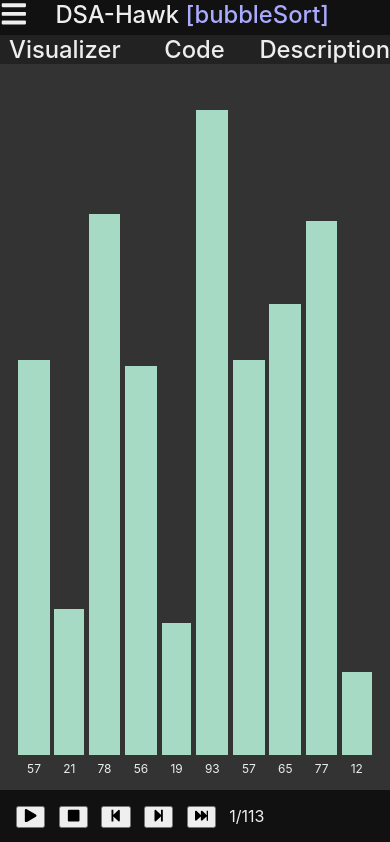
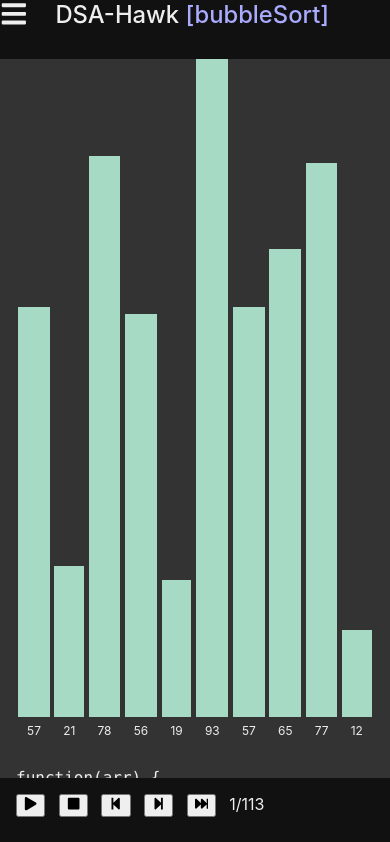
Before and after one commit to HenryLoo/DSA-Hawk, a React (Create React App) app: page / in a window 390 px wide. Shown: the top 842 px of the page. Built offline with nearby package versions, Linux system fonts and the light colour scheme.

Commit message:
Fix single page scrolling UI

```diff
--- a/src/App.css
+++ b/src/App.css
@@ -62,12 +62,10 @@
 @media only screen and (max-width: 768px) {
   .App {
     grid-template-areas:
-        "header"
-        "tabs"
         "display"
-        "footer";
+        "side";
     grid-template-columns: 1fr;
-    grid-template-rows: auto auto 2fr auto;
+    grid-template-rows: 89vh 89vh;
     column-gap: 0%;
   }
 
@@ -75,13 +73,30 @@
     font-size: calc(16px + 2vmin);
   }
 
+  .App-header {
+    position: fixed;
+    z-index: 2;
+    left: 0;
+    right: 0;
+    height: 7vh;
+  }
+
   .App-tabs {
     grid-area: tabs;
     display: inherit;
   }
 
-  .App-side {
+  /* .App-side {
     grid-area: display;
     display: none;
+  } */
+
+  .App-footer {
+    position: fixed;
+    z-index: 1;
+    bottom: 0;
+    left: 0;
+    right: 0;
+    height: 4vh;
   }
 }
--- a/src/App.js
+++ b/src/App.js
@@ -154,9 +154,6 @@ class App extends React.Component {
           <span className="App-title">DSA-Hawk </span>
           <span className="App-title App-selected">[{this.state.dsaList[this.state.currentDSA].name}]</span>
         </div>
-        <div className="App-tabs">
-          <TabMenu />
-        </div>
         <div className="App-display App-light">
           <Visualizer steps={this.state.steps[this.state.currentStep]}/>
         </div>
--- a/src/NavigationMenu.css
+++ b/src/NavigationMenu.css
@@ -44,8 +44,8 @@
 
 @media only screen and (max-width: 768px) {
   .Navigation-aside {
-    width: 80%;
-    left: calc(-82% - 2em);
+    width: 60%;
+    left: calc(-62% - 2em);
     font-size: calc(8px + 4vmin);
   }
 
```
